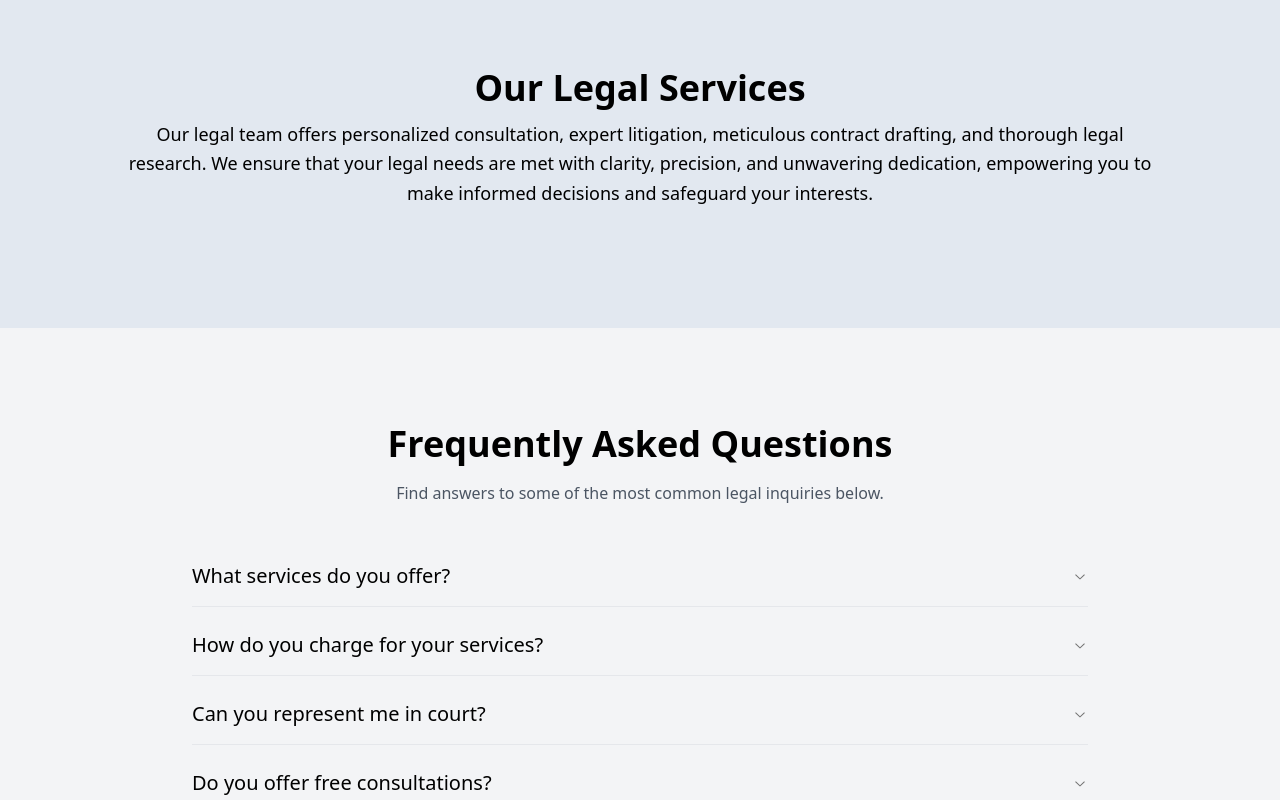
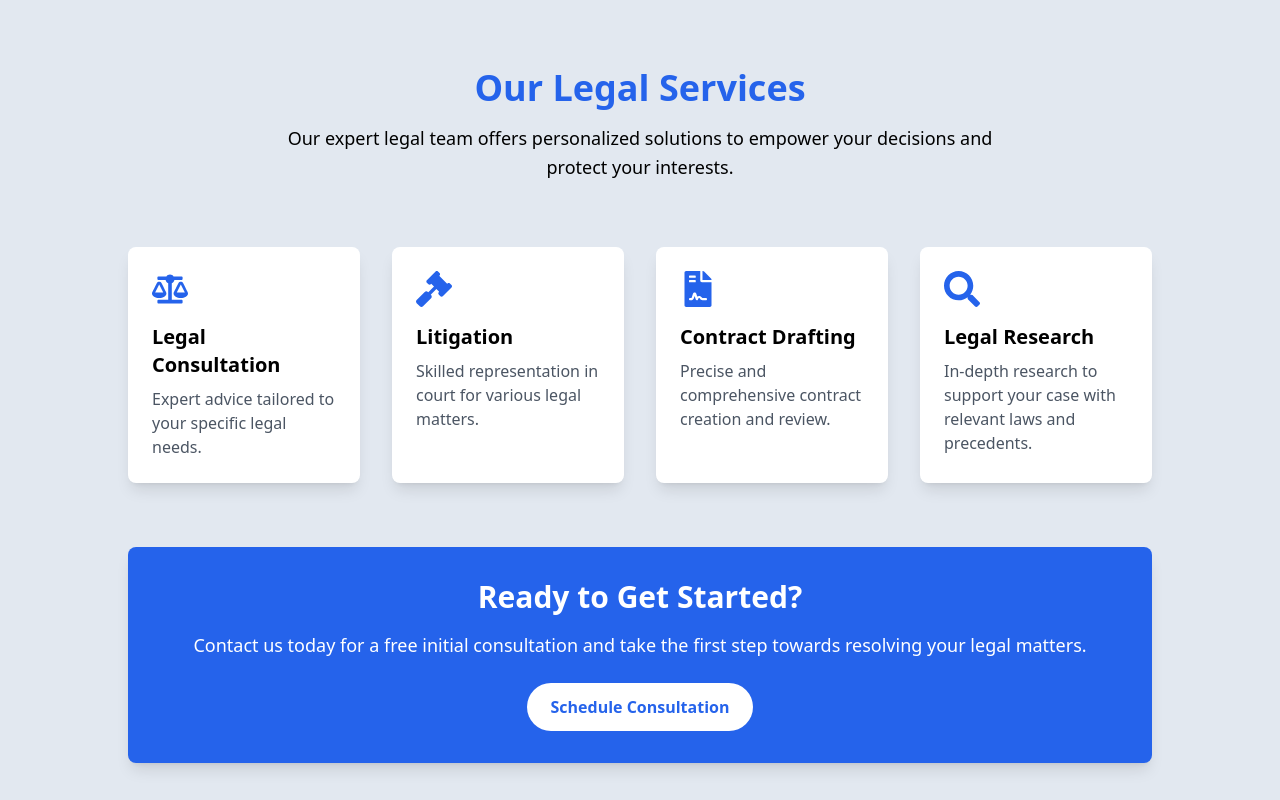
Before and after one commit to bhanudova02/lawyer-portfolio, a React (Vite) app: page / in a window 1280 px wide. Shown: the part 2200-3000 px from the top of the page. Built offline with nearby package versions, Linux system fonts and the light colour scheme.

Commit message:
new ui changes added

```diff
--- a/src/components/ContactUs.jsx
+++ b/src/components/ContactUs.jsx
@@ -88,8 +88,8 @@ export function ContactUs() {
 
                                         <div
                                             data-aos="fade-up"
-                                            data-aos-delay="600"
-                                            data-aos-duration="1000"
+                                            data-aos-delay="400"
+                                            data-aos-duration="600"
                                         >
                                             <label htmlFor="company" className="text-base font-medium text-gray-900">Company Name (if applicable)</label>
                                             <div className="mt-2.5 relative">
@@ -118,8 +118,8 @@ export function ContactUs() {
                                             <button
                                                 type="submit"
                                                 data-aos="fade-up"
-                                                data-aos-delay="800"
-                                                data-aos-duration="1000"
+                                                data-aos-delay="400"
+                                                data-aos-duration="400"
                                                 className="inline-flex items-center justify-center w-full px-6 py-4 text-base font-semibold text-white bg-blue-600 rounded-md shadow-md hover:bg-blue-700 focus:outline-none focus:ring-2 focus:ring-blue-600"
                                             >
                                                 Send Message
--- a/src/components/Services.jsx
+++ b/src/components/Services.jsx
@@ -1,88 +1,63 @@
-import { Button } from "@/components/ui/button";
+import { FaBalanceScale, FaGavel, FaFileContract, FaSearch } from 'react-icons/fa';
 import AOS from 'aos';
-import 'aos/dist/aos.css'; // Import AOS CSS
-import React, { useState } from 'react';
-import { FaUpload, FaSpinner } from 'react-icons/fa';
-
-// Initialize AOS
+import 'aos/dist/aos.css';
 AOS.init({ once: true });
-
+const ServiceCard = ({ icon: Icon, title, description }) => (
+    <div className="bg-white rounded-lg shadow-lg p-6 transition-all duration-300 hover:shadow-xl" data-aos="fade-up" data-aos-duration="1000">
+        <Icon className="text-4xl text-blue-600 mb-4" />
+        <h3 className="text-xl font-semibold mb-2">{title}</h3>
+        <p className="text-gray-600">{description}</p>
+    </div>
+);
 export function Services() {
-    const [formData, setFormData] = useState({
-        name: '',
-        email: '',
-        phone: '',
-        message: '',
-        attachment: null
-    });
-    const [errors, setErrors] = useState({});
-    const [isSubmitting, setIsSubmitting] = useState(false);
-    const [isSuccess, setIsSuccess] = useState(false);
-
-    const validateEmail = (email) => {
-        const re = /^[a-zA-Z0-9._%+-]+@[a-zA-Z0-9.-]+\.[a-zA-Z]{2,}$/;
-        return re.test(String(email).toLowerCase());
-    };
-
-    const handleChange = (e) => {
-        const { name, value } = e.target;
-        setFormData({ ...formData, [name]: value });
-
-        if (name === 'email') {
-            setErrors({
-                ...errors,
-                email: validateEmail(value) ? '' : 'Please enter a valid email address'
-            });
+    const services = [
+        {
+            icon: FaBalanceScale,
+            title: 'Legal Consultation',
+            description: 'Expert advice tailored to your specific legal needs.'
+        },
+        {
+            icon: FaGavel,
+            title: 'Litigation',
+            description: 'Skilled representation in court for various legal matters.'
+        },
+        {
+            icon: FaFileContract,
+            title: 'Contract Drafting',
+            description: 'Precise and comprehensive contract creation and review.'
+        },
+        {
+            icon: FaSearch,
+            title: 'Legal Research',
+            description: 'In-depth research to support your case with relevant laws and precedents.'
         }
-    };
-
-    const handleFileChange = (e) => {
-        setFormData({ ...formData, attachment: e.target.files[0] });
-    };
-
-    const handleSubmit = async (e) => {
-        e.preventDefault();
-        setIsSubmitting(true);
-
-        // Validate all fields
-        let newErrors = {};
-        if (!formData.name) newErrors.name = 'Name is required';
-        if (!formData.email) newErrors.email = 'Email is required';
-        if (!validateEmail(formData.email)) newErrors.email = 'Please enter a valid email address';
-        if (!formData.phone) newErrors.phone = 'Phone number is required';
-        if (!formData.message) newErrors.message = 'Message is required';
-
-        if (Object.keys(newErrors).length > 0) {
-            setErrors(newErrors);
-            setIsSubmitting(false);
-            return;
-        }
-
-        // Simulating form submission
-        setTimeout(() => {
-            setIsSubmitting(false);
-            setIsSuccess(true);
-            setFormData({ name: '', email: '', phone: '', message: '', attachment: null });
-            setTimeout(() => setIsSuccess(false), 5000);
-        }, 2000);
-    };
-
-    const commonInputClasses = 'w-full p-2 border rounded-md focus:outline-none focus:ring-2 focus:ring-blue-400';
-    const errorInputClasses = 'border-red-500 focus:ring-red-400';
-
+    ];
 
     return (
         <div className="bg-slate-200  text-black py-20">
             <div className="w-[90%] md:w-[80%] lg:max-w-6xl mx-auto">
-
-                <div className="mb-10 space-y-3" data-aos="fade-up" data-aos-duration="1000">
-                    <h1 className="text-3xl md:text-4xl font-bold text-center">Our Legal Services</h1>
-                    <p className="text-lg font-medium text-center leading-relaxed">
-                        Our legal team offers personalized consultation, expert litigation, meticulous contract drafting, and thorough legal research. We ensure that your legal needs are met with clarity, precision, and unwavering dedication, empowering you to make informed decisions and safeguard your interests.
+                <div className="mb-16 space-y-4" data-aos="fade-up" data-aos-duration="1000">
+                    <h1 className="text-4xl font-bold text-center text-blue-600">Our Legal Services</h1>
+                    <p className="text-lg font-medium text-center leading-relaxed max-w-3xl mx-auto">
+                        Our expert legal team offers personalized solutions to empower your decisions and protect your interests.
                     </p>
                 </div>
-
-
+                <div className="grid grid-cols-1 md:grid-cols-2 lg:grid-cols-4 gap-8 mb-16">
+                    {services.map((service, index) => (
+                        <ServiceCard key={index} {...service} />
+                    ))}
+                </div>
+                <div className="mt-16 bg-blue-600 text-white rounded-lg p-8 shadow-lg" data-aos="fade-up" data-aos-duration="1000">
+                    <h2 className="text-3xl font-bold text-center mb-4">Ready to Get Started?</h2>
+                    <p className="text-lg text-center mb-6">
+                        Contact us today for a free initial consultation and take the first step towards resolving your legal matters.
+                    </p>
+                    <div className="flex justify-center">
+                        <button className="bg-white text-blue-600 font-semibold py-3 px-6 rounded-full hover:bg-blue-100 transition duration-300">
+                            Schedule Consultation
+                        </button>
+                    </div>
+                </div>
             </div>
         </div >
     );
```
